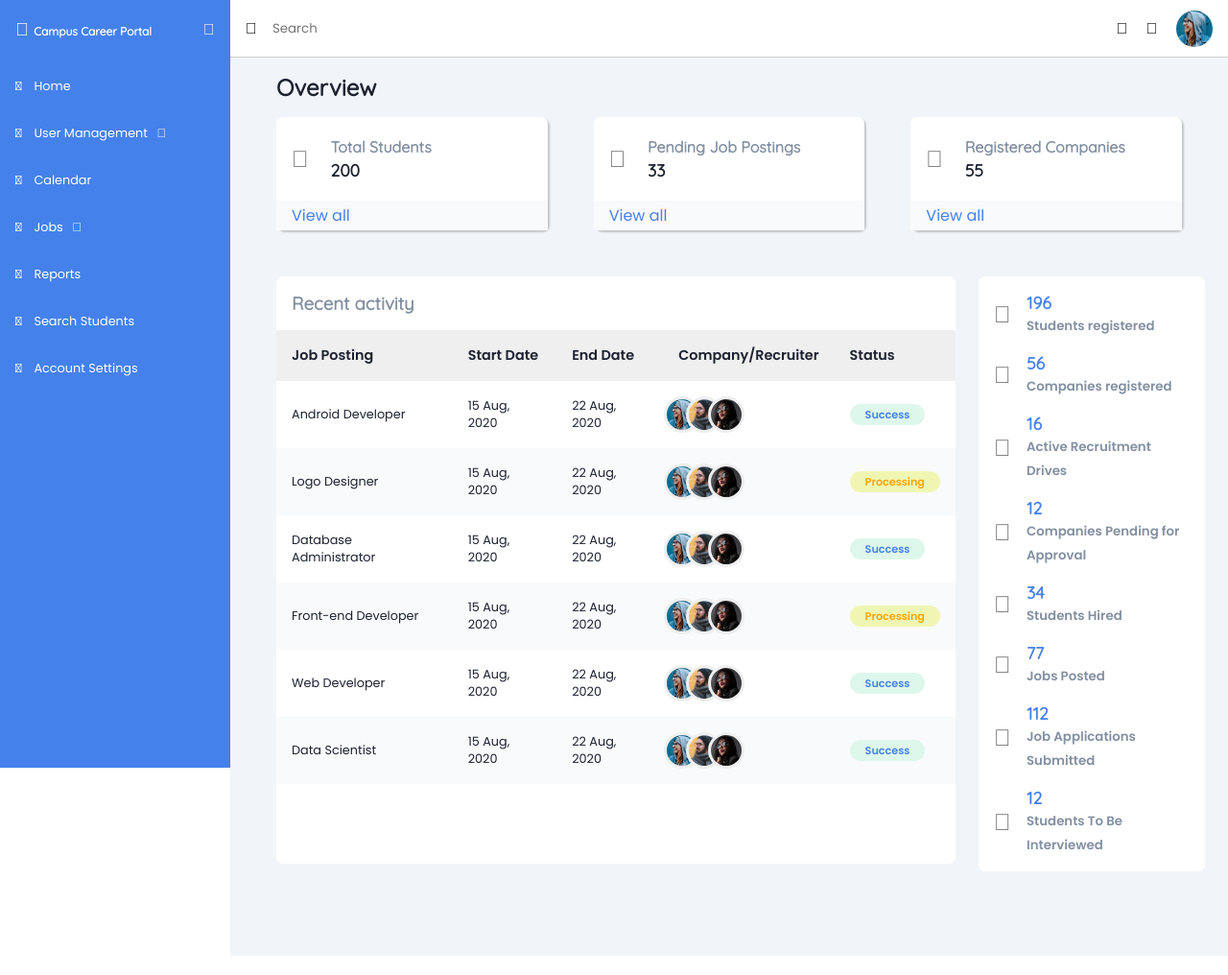
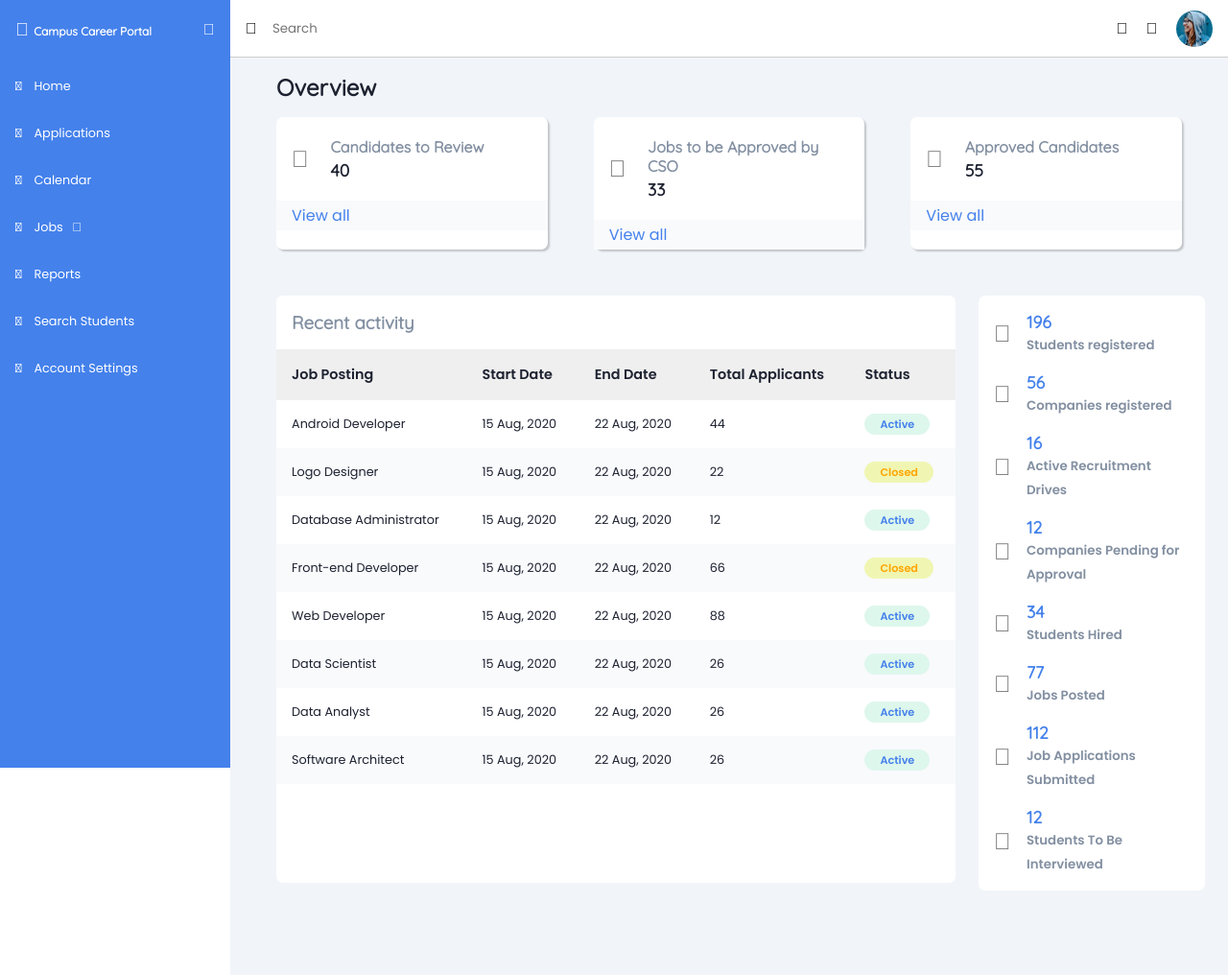
Before and after one commit to qiraahmad/campus-career-portal, a Flask app: page /recruiter_dashboard in a window 1280 px wide. Shown: the whole page at 96% size. Run offline with Flask 2, Linux system fonts and the light colour scheme; some libraries are stand-ins or nearby versions.

Commit message:
addition of user dashboards

```diff
--- a/templates/recruiter_dashboard.html
+++ b/templates/recruiter_dashboard.html
@@ -67,24 +67,10 @@ display: none
 
                 <li>
                     <a href="" class="user-btn">
-                        <span class="ti-face-smile"></span>
-                        <span>User Management<span class="ti-arrow-down"></span></span>
+                        <span class="ti-clipboard"></span>
+                        <span>Applications</span>
                     </a>
 
-                    <ul id="user-show">
-                        <li>
-                            <a href="">
-                                <span class="ti-briefcase"></span>
-                                <span class="text">Recruiters</span>
-                            </a>
-                        </li>
-                        <li>
-                            <a href="">
-                                <span class="ti-user"></span>
-                                <span class="text">Students</span>
-                            </a>
-                        </li>
-                    </ul>
                 </li>
                 <li>
                     <a href="">
@@ -167,10 +153,10 @@ display: none
 
                 <div class="card-single">
                     <div class="card-body">
-                        <span class="ti-face-smile"></span>
+                        <span class="ti-user"></span>
                         <div>
-                            <h5>Total Students</h5>
-                            <h4>200</h4>
+                            <h5>Candidates to Review</h5>
+                            <h4>40</h4>
                         </div>
                     </div>
                     <div class="card-footer">
@@ -182,7 +168,7 @@ display: none
                     <div class="card-body">
                         <span class="ti-reload"></span>
                         <div>
-                            <h5>Pending Job Postings</h5>
+                            <h5>Jobs to be Approved by CSO</h5>
                             <h4>33</h4>
                         </div>
                     </div>
@@ -195,7 +181,7 @@ display: none
                     <div class="card-body">
                         <span class="ti-check-box"></span>
                         <div>
-                            <h5>Registered Companies</h5>
+                            <h5>Approved Candidates</h5>
                             <h4>55</h4>
                         </div>
                     </div>
@@ -217,7 +203,7 @@ display: none
                                         <th>Job Posting</th>
                                         <th>Start Date</th>
                                         <th>End Date</th>
-                                        <th>Company/Recruiter</th>
+                                        <th>Total Applicants</th>
                                         <th>Status</th>
                                     </tr>
                                 </thead>
@@ -226,80 +212,85 @@ display: none
                                         <td>Android Developer</td>
                                         <td>15 Aug, 2020</td>
                                         <td>22 Aug, 2020</td>
-                                        <td class="td-team">
-                                            <div class="img-1"></div>
-                                            <div class="img-2"></div>
-                                            <div class="img-3"></div>
-                                        </td>
+                                        <td>44</td>
                                         <td>
-                                            <span class="badge success">Success</span>
+                                            <span class="badge success">Active</span>
                                         </td>
                                     </tr>
                                     <tr>
                                         <td>Logo Designer</td>
                                         <td>15 Aug, 2020</td>
                                         <td>22 Aug, 2020</td>
-                                        <td class="td-team">
-                                            <div class="img-1"></div>
-                                            <div class="img-2"></div>
-                                            <div class="img-3"></div>
-                                        </td>
+                                        <td>22</td>
+
                                         <td>
-                                            <span class="badge warning">Processing</span>
+                                            <span class="badge warning">Closed</span>
                                         </td>
                                     </tr>
                                     <tr>
                                         <td>Database Administrator</td>
                                         <td>15 Aug, 2020</td>
                                         <td>22 Aug, 2020</td>
-                                        <td class="td-team">
-                                            <div class="img-1"></div>
-                                            <div class="img-2"></div>
-                                            <div class="img-3"></div>
-                                        </td>
+                                        <td>12</td>
+
                                         <td>
-                                            <span class="badge success">Success</span>
+                                            <span class="badge success">Active</span>
                                         </td>
                                     </tr>
                                     <tr>
                                         <td>Front-end Developer</td>
                                         <td>15 Aug, 2020</td>
                                         <td>22 Aug, 2020</td>
-                                        <td class="td-team">
-                                            <div class="img-1"></div>
-                                            <div class="img-2"></div>
-                                            <div class="img-3"></div>
-                                        </td>
+                                        <td>66</td>
+
                                         <td>
-                                            <span class="badge warning">Processing</span>
+                                            <span class="badge warning">Closed</span>
                                         </td>
                                     </tr>
                                     <tr>
                                         <td>Web Developer</td>
                                         <td>15 Aug, 2020</td>
                                         <td>22 Aug, 2020</td>
-                                        <td class="td-team">
-                                            <div class="img-1"></div>
-                                            <div class="img-2"></div>
-                                            <div class="img-3"></div>
-                                        </td>
+                                        <td>88</td>
+
                                         <td>
-                                            <span class="badge success">Success</span>
+                                            <span class="badge success">Active</span>
                                         </td>
                                     </tr>
                                     <tr>
                                         <td>Data Scientist</td>
                                         <td>15 Aug, 2020</td>
                                         <td>22 Aug, 2020</td>
-                                        <td class="td-team">
-                                            <div class="img-1"></div>
-                                            <div class="img-2"></div>
-                                            <div class="img-3"></div>
-                                        </td>
+                                        <td>26</td>
+
                                         <td>
-                                            <span class="badge success">Success</span>
+                                            <span class="badge success">Active</span>
                                         </td>
                                     </tr>
+
+                                    <tr>
+                                        <td>Data Analyst</td>
+                                        <td>15 Aug, 2020</td>
+                                        <td>22 Aug, 2020</td>
+                                        <td>26</td>
+
+                                        <td>
+                                            <span class="badge success">Active</span>
+                                        </td>
+                                    </tr>
+
+                                    <tr>
+                                        <td>Software Architect</td>
+                                        <td>15 Aug, 2020</td>
+                                        <td>22 Aug, 2020</td>
+                                        <td>26</td>
+
+                                        <td>
+                                            <span class="badge success">Active</span>
+                                        </td>
+                                    </tr>
+
+
                                 </tbody>
                             </table>
                         </div>
```
